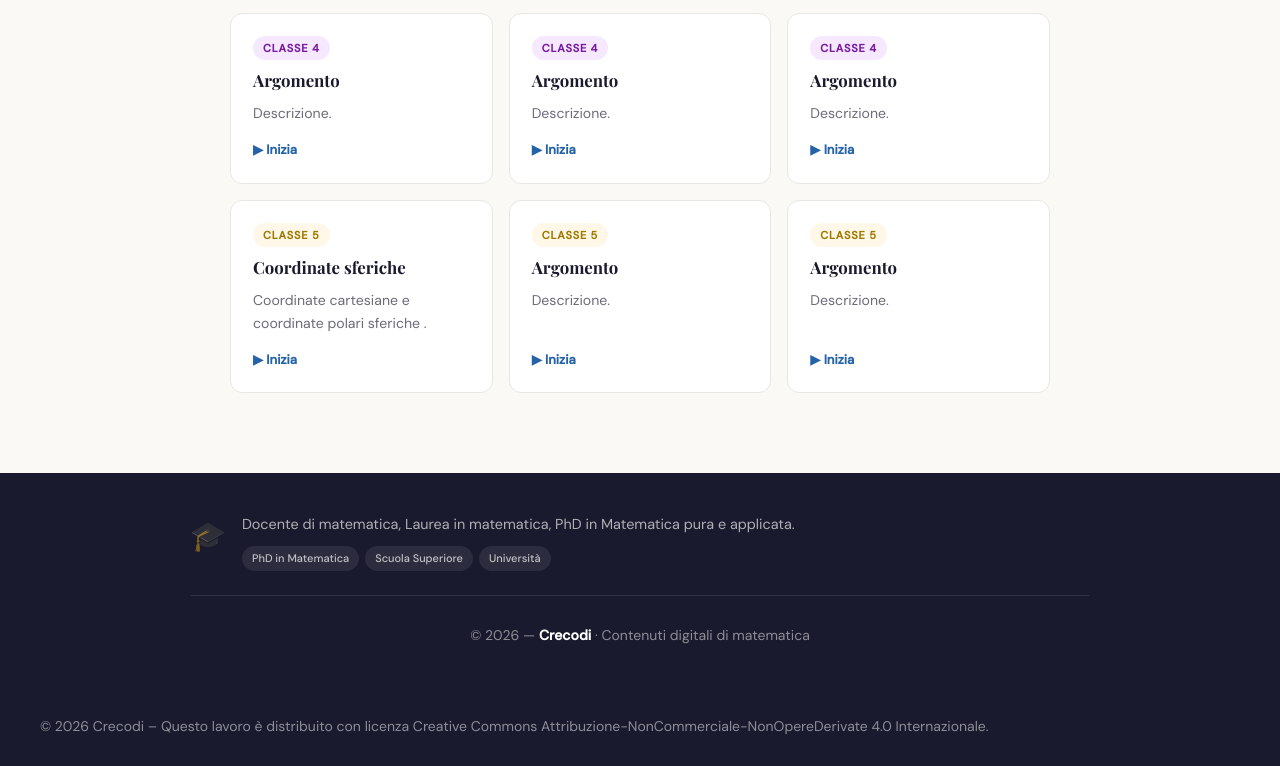
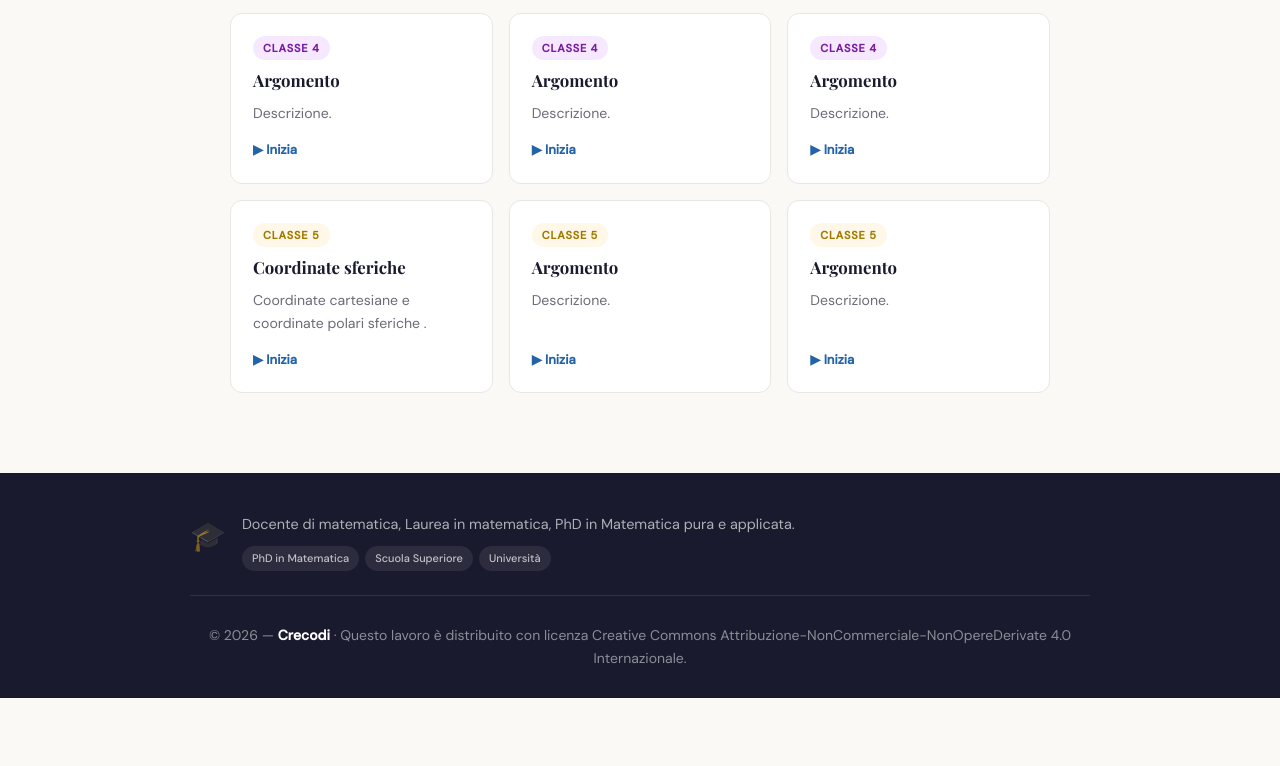
Before and after one commit to matematicaviva/matematicaviva.github.io, a plain HTML site: page index.html in a window 1280 px wide. Shown: the part 3247-4013 px from the top of the page. After the commit the page ends 3945 px from the top, so only its background shows below. Drawn offline with nearby package versions, Linux system fonts and the light colour scheme.

Commit message:
Revise footer copyright text and structure
Updated footer copyright information and removed redundant footer section.

```diff
--- a/index.html
+++ b/index.html
@@ -990,8 +990,9 @@
         </div>
       </div>
     </div>
-    <p class="footer-copy">© 2026 — <strong>Crecodi</strong> · Contenuti digitali di matematica</p>
-  </div>
+    <p class="footer-copy">© 2026 — <strong>Crecodi</strong> ·  Questo lavoro è distribuito con licenza Creative Commons
+    Attribuzione-NonCommerciale-NonOpereDerivate 4.0 Internazionale.</p>
+    </div>
 </footer>
 
 <script>
@@ -1050,13 +1051,6 @@
   });
 </script>
 
-<footer>
-  <p>
-    © 2026 Crecodi –
-    Questo lavoro è distribuito con licenza Creative Commons
-    Attribuzione-NonCommerciale-NonOpereDerivate 4.0 Internazionale.
-  </p>
-</footer>
 
 </body>
 </html>
```
